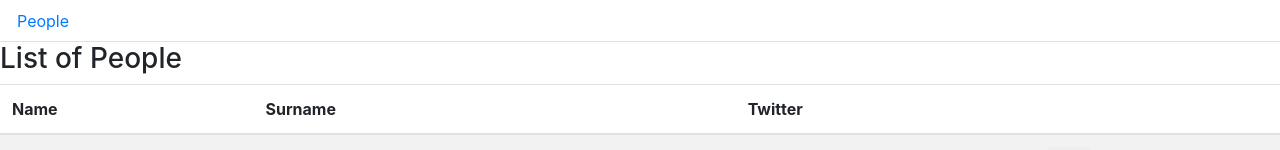
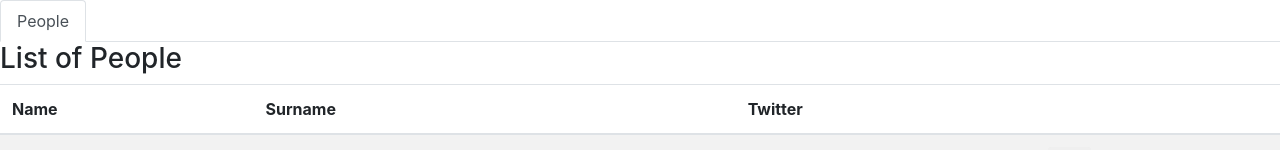
Before and after one commit to schmorell/hybrid-app-with-dynamic-tabs, an Angular app: page / in a window 1280 px wide. Shown: the top 150 px of the page. Built offline with nearby package versions, Linux system fonts and the light colour scheme.

Commit message:
bootstrap changes

```diff
--- a/src/app/tabs/tabs.component.html
+++ b/src/app/tabs/tabs.component.html
@@ -1,10 +1,10 @@
 <ul class="nav nav-tabs">
-  <li *ngFor="let tab of tabs" (click)="selectTab(tab)" class="nav-item" [class.active]="tab.active">
-    <a href="#" class="nav-link">{{tab.title}}</a>
+  <li *ngFor="let tab of tabs" (click)="selectTab(tab)" class="nav-item">
+    <a href="#" class="nav-link" [class.active]="tab.active">{{tab.title}}</a>
   </li>
   <!-- dynamic tabs -->
-  <li *ngFor="let tab of dynamicTabs" (click)="selectTab(tab)" class="nav-item" [class.active]="tab.active">
-    <a href="#" class="nav-link">{{tab.title}} <span class="tab-close" *ngIf="tab.isCloseable" (click)="closeTab(tab)">x</span></a>
+  <li *ngFor="let tab of dynamicTabs" (click)="selectTab(tab)" class="nav-item">
+    <a href="#" class="nav-link" [class.active]="tab.active">{{tab.title}} <span class="tab-close" *ngIf="tab.isCloseable" (click)="closeTab(tab)">x</span></a>
   </li>
 </ul>
 <ng-content></ng-content>
```
